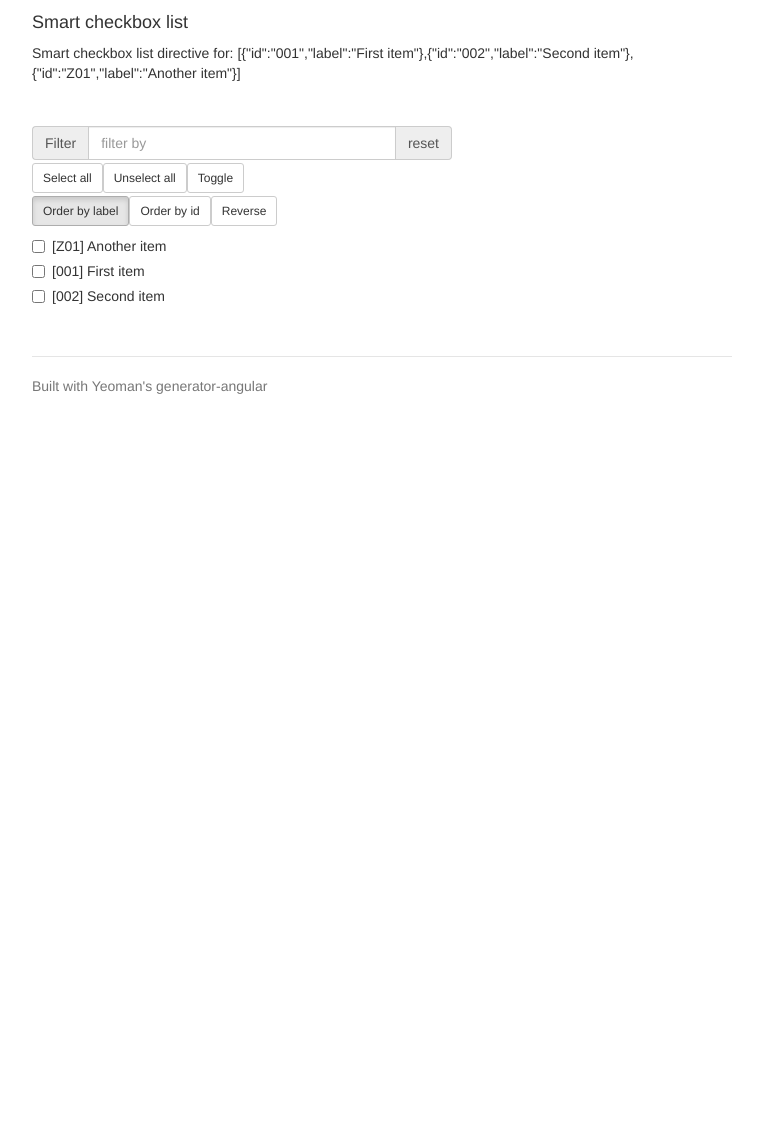
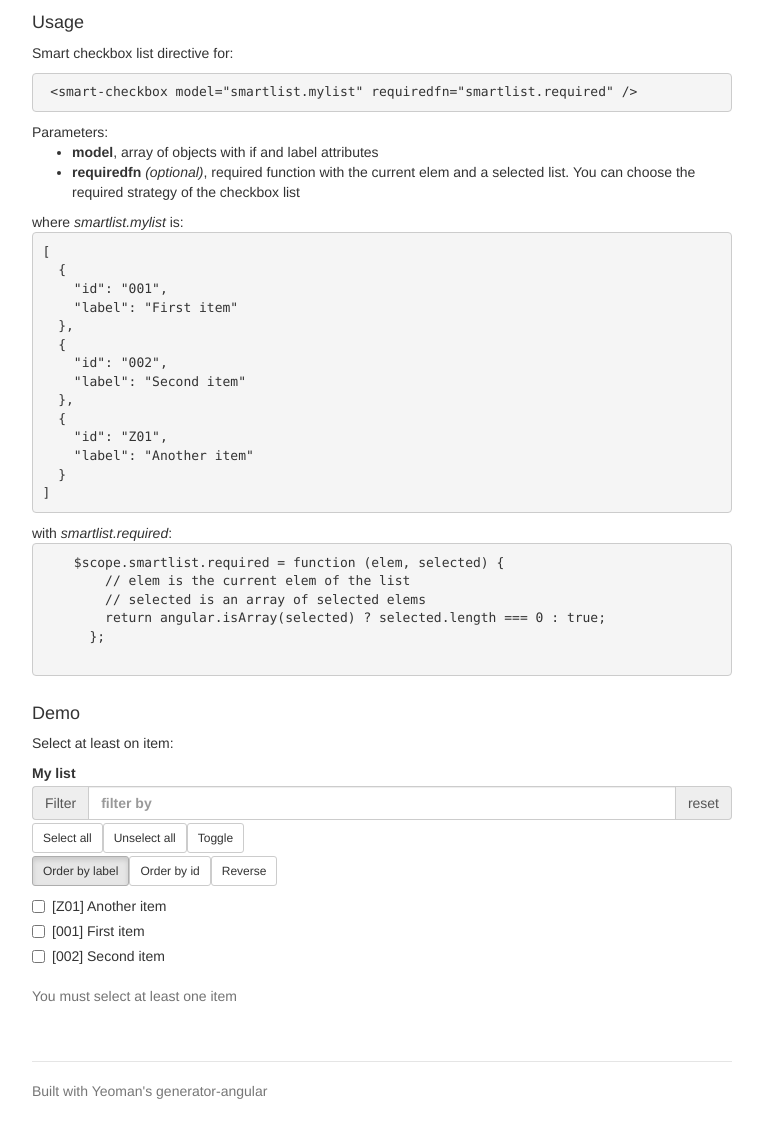
Before and after one commit to davidemoro/angularjs-smartcheckbox, a website: page app/index.html in a window 1280 px wide. Shown: the part 117-1248 px from the top of the page, without its empty margins (258-1021 px from the left). Before the commit the page ends 800 px from the top, so only its background shows below. Drawn offline with nearby package versions, Linux system fonts and the light colour scheme; files that its build step writes are made by us from their sources.

Commit message:
presentation issues

```diff
--- a/app/scripts/controllers/main.js
+++ b/app/scripts/controllers/main.js
@@ -3,9 +3,15 @@
 angular.module('angularjsSmartcheckboxApp')
   .controller('MainCtrl', ['$scope', function ($scope) {
 
-    $scope.smartList = [
+    $scope.smartlist = {};
+    $scope.smartlist.mylist = [
         {id: '001', label: 'First item'},
         {id: '002', label: 'Second item'},
         {id: 'Z01', label: 'Another item'}
       ];
+    $scope.smartlist.required = function (elem, selected) {
+        // elem is the current elem of the list
+        // selected is an array of selected elems
+        return angular.isArray(selected) ? selected.length === 0 : true;
+      };
   }]);
--- a/app/styles/smartcheckbox.css
+++ b/app/styles/smartcheckbox.css
@@ -8,6 +8,3 @@
     margin-top: 3px;
     margin-bottom: 3px
 }
-.filtercontrols {
-    width: 60%;
-}
--- a/app/views/main.html
+++ b/app/views/main.html
@@ -3,14 +3,45 @@
 </div>
 
 <div class="row marketing">
-  <h4>Smart checkbox list</h4>
+  <h4>Usage</h4>
   <p>
     Smart checkbox list directive for:
-    {{smartList}}
-    <br />
-    <br />
-    <br />
-    <smart-checkbox model="smartList" />
+    <pre> &lt;smart-checkbox model=&quot;smartlist.mylist&quot; requiredfn=&quot;smartlist.required&quot; /&gt;</pre>
+
+    Parameters:
+    <ul>
+      <li>
+        <strong>model</strong>, array of objects with if and label attributes
+      </li>
+      <li>
+        <strong>requiredfn</strong> <em>(optional)</em>, required function with the current elem and a selected list. You can choose the required strategy of the checkbox list
+      </li>
+    </ul>
+    where <em>smartlist.mylist</em> is:
+    <pre>{{smartlist.mylist | json}}</pre>
+    with <em>smartlist.required</em>:
+    <pre>
+    $scope.smartlist.required = function (elem, selected) {
+        // elem is the current elem of the list
+        // selected is an array of selected elems
+        return angular.isArray(selected) ? selected.length === 0 : true;
+      };
+    </pre>
+  </p>
+  <h4>Demo</h4>
+  <p>
+    Select at least on item:
+    <form name="demoform">
+      <div ng-form="mylist">
+        <div class="form-group">
+          <label class="control-label">My list
+            <smart-checkbox model="smartlist.mylist" requiredfn="smartlist.required" />
+          </label>
+          <p class="help-block has-error" ng-show="demoform.mylist.$error.required">You must select at least one item</p>
+          <p class="help-block has-success" ng-show="demoform.mylist.$valid">Ok!</p>
+        </div>
+      </div>
+    </form>
   </p>
 
 </div>
```
